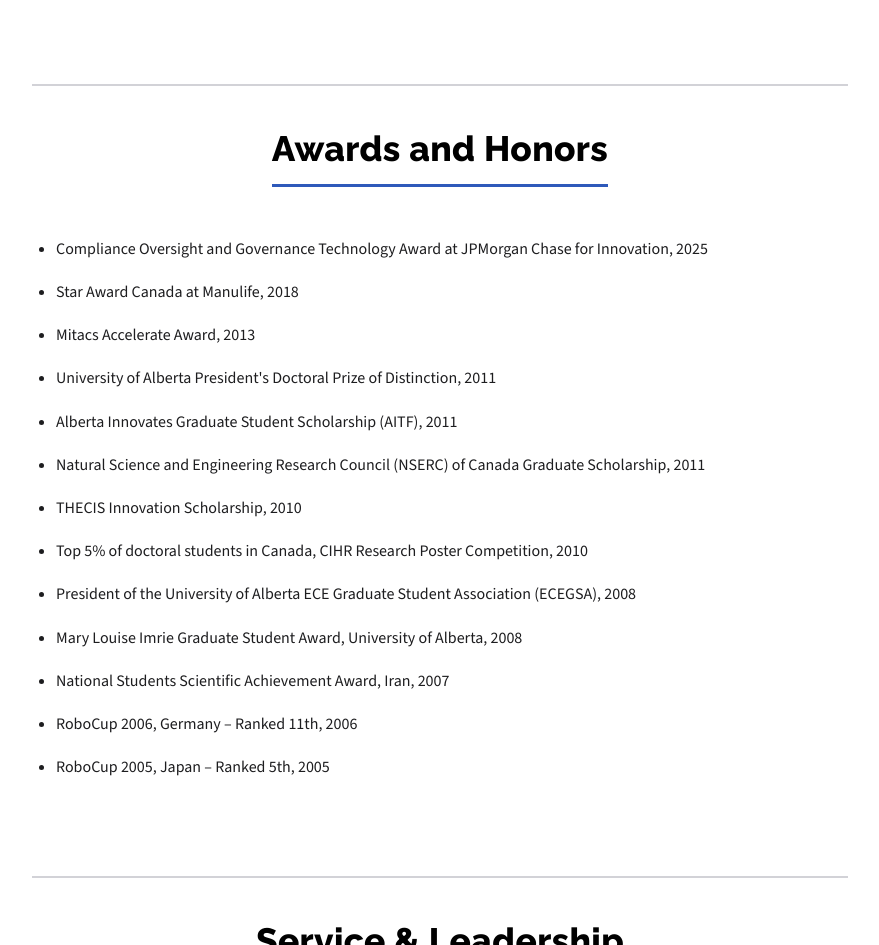
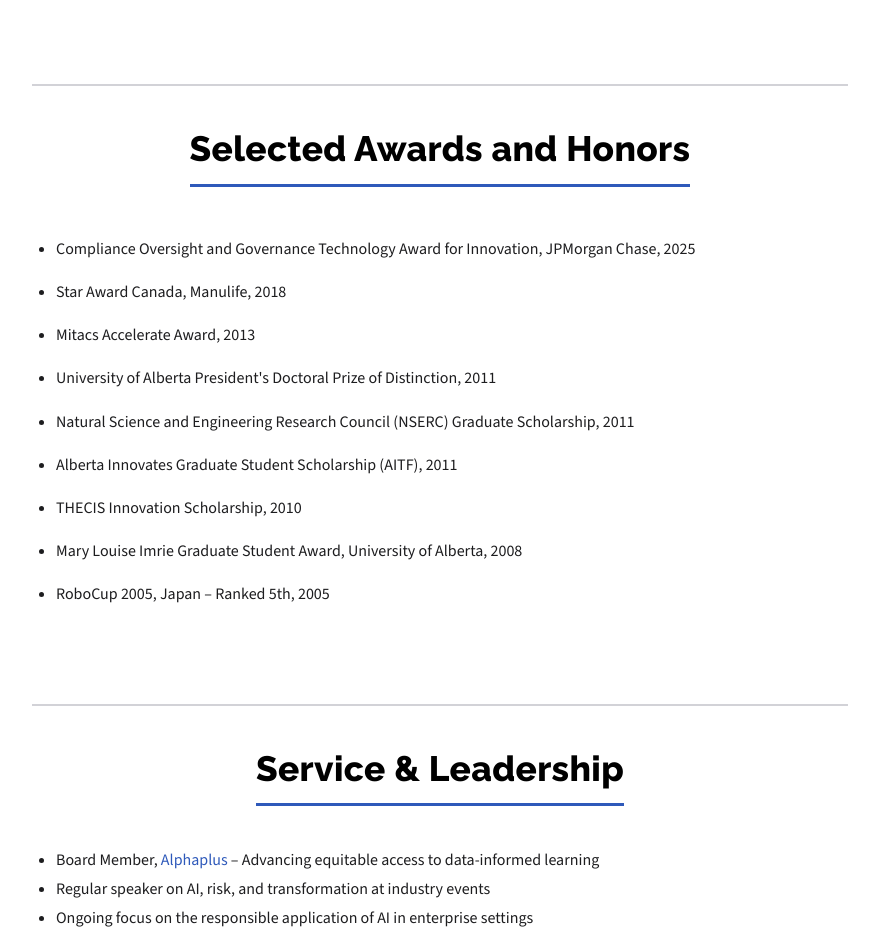
Before and after one commit to koosha/kooshanet, a plain HTML site: page resume.html in a window 1280 px wide. Shown: the part 3600-4545 px from the top of the page, without its empty margins (200-1079 px from the left). Drawn offline with nearby package versions, Linux system fonts and the light colour scheme.

Commit message:
Refine awards section on resume
- Change section title to Selected Awards and Honors

- Reformat award entries for conciseness

- Curate list to highlight most relevant awards

```diff
--- a/resume.html
+++ b/resume.html
@@ -345,21 +345,17 @@
             <!-- Awards and Honors -->
             <section id="awards" class="resume-section">
                 <div class="section-title-wrapper">
-                    <h2>Awards and Honors</h2>
+                    <h2>Selected Awards and Honors</h2>
                 </div>
                 <ul class="award-list">
-                    <li>Compliance Oversight and Governance Technology Award at JPMorgan Chase for Innovation, 2025</li>
-                    <li>Star Award Canada at Manulife, 2018</li>
+                    <li>Compliance Oversight and Governance Technology Award for Innovation, JPMorgan Chase, 2025</li>
+                    <li>Star Award Canada, Manulife, 2018</li>
                     <li>Mitacs Accelerate Award, 2013</li>
                     <li>University of Alberta President's Doctoral Prize of Distinction, 2011</li>
+                    <li>Natural Science and Engineering Research Council (NSERC) Graduate Scholarship, 2011</li>
                     <li>Alberta Innovates Graduate Student Scholarship (AITF), 2011</li>
-                    <li>Natural Science and Engineering Research Council (NSERC) of Canada Graduate Scholarship, 2011</li>
                     <li>THECIS Innovation Scholarship, 2010</li>
-                    <li>Top 5% of doctoral students in Canada, CIHR Research Poster Competition, 2010</li>
-                    <li>President of the University of Alberta ECE Graduate Student Association (ECEGSA), 2008</li>
                     <li>Mary Louise Imrie Graduate Student Award, University of Alberta, 2008</li>
-                    <li>National Students Scientific Achievement Award, Iran, 2007</li>
-                    <li>RoboCup 2006, Germany – Ranked 11th, 2006</li>
                     <li>RoboCup 2005, Japan – Ranked 5th, 2005</li>
                 </ul>
             </section>
```
